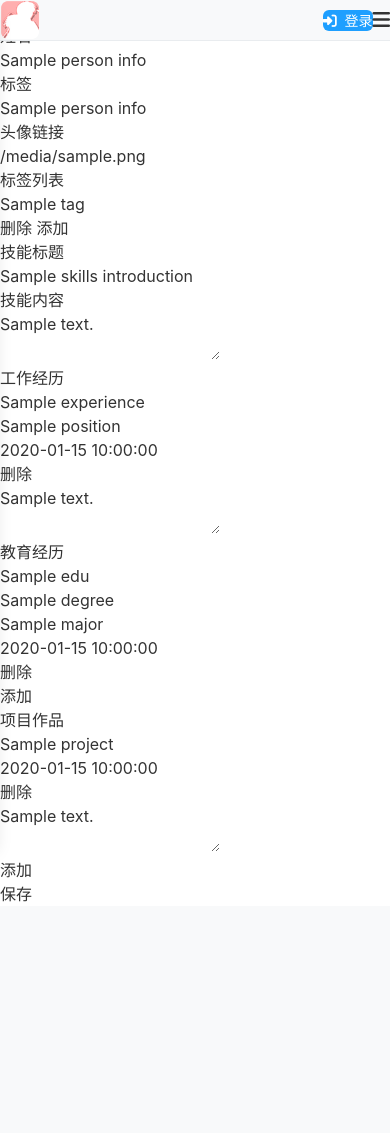
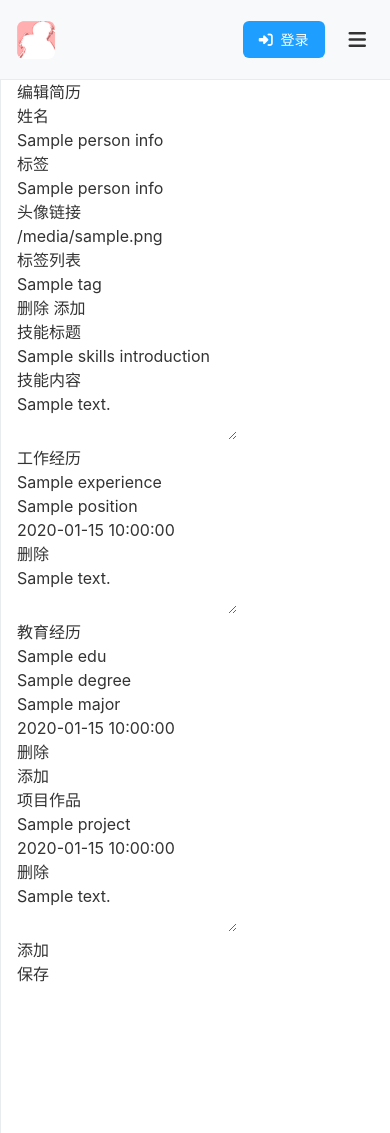
Before and after one commit to kawaicora/sdk_server, a Python web app: template sdk_server/templates/edit_resumex.html in a window 390 px wide. Before the commit the page ends 902 px from the top, so only its background shows below. Run offline with Jinja, Linux system fonts and the light colour scheme; the template is opened without the code that fills it: most values are stand-ins (such as "Sample title", 1, 10 or a date in 2020); some libraries are stand-ins or nearby versions.

Commit message:
更新前端UI样式

```diff
--- a/sdk_server/static/js/Base.js
+++ b/sdk_server/static/js/Base.js
@@ -40,7 +40,7 @@ class Base{
 
 
                 $('.nav-user-login-btn').addClass('hidden');
-                $('.exit-login-btn').removeClass('hidden');
+                // $('.exit-login-btn').removeClass('hidden');
                 $('.nav-user-info').removeClass('hidden');
                 $('.nav-username').text(response.data.display_name);
                 $(".nav-user-info a img")[0].src = response.data.avatar;
--- a/sdk_server/templates/base.html
+++ b/sdk_server/templates/base.html
@@ -17,7 +17,7 @@
 
     <style type="text/css">
         :root {
-            /* 1. 全局字体属性（核心修复：恢复font-family-base，避免空值） */
+            /* 1. 全局字体属性 */
             --font-family-base: -apple-system, BlinkMacSystemFont, 'Segoe UI', Roboto, Oxygen, Ubuntu, Cantarell, 'Microsoft YaHei', sans-serif;
             --font-size-base: 16px;
             --font-size-sm: 14px;
@@ -27,7 +27,7 @@
             --font-weight-medium: 500;
             --font-weight-semibold: 600;
 
-            /* 2. 主题颜色（保留原有，新增登录相关颜色适配） */
+            /* 2. 主题颜色 */
             --dark-bg: #1a1a1a;
             --dark-card: #242424;
             --dark-border: #333;
@@ -44,7 +44,7 @@
             --danger-color: #dc3545; /* 退出按钮颜色 */
             --success-color: #28a745; /* 登录成功相关 */
 
-            /* 3. 登录/退出元素颜色（深浅色适配） */
+            /* 3. 登录/退出元素颜色 */
             --login-btn-bg: var(--accent-color);
             --login-btn-text: #ffffff;
             --login-btn-hover: var(--accent-color-hover);
@@ -56,8 +56,8 @@
             --dark-user-info-text: var(--dark-text);
         }
 
-        /* 全局样式：核心修复——排除Font Awesome图标元素的字体强制覆盖 */
-        *:not([class*="fa-"]):not(.fa):not(.fas):not(.far):not(.fab) {
+        /* 全局样式：应用统一字体属性 */
+        * {
             margin: 0;
             padding: 0;
             box-sizing: border-box;
@@ -67,10 +67,10 @@
             font-weight: var(--font-weight-normal);
         }
 
-        /* 单独给Font Awesome图标设置正确的字体（关键修复） */
+        /* Font Awesome图标专属样式 */
         [class*="fa-"], .fa, .fas, .far, .fab {
             font-family: "Font Awesome 6 Free" !important;
-            font-weight: 900 !important; /* Solid样式需要900权重 */
+            font-weight: 900 !important;
             font-style: normal;
             font-variant: normal;
             text-rendering: auto;
@@ -79,10 +79,10 @@
 
         body {
             min-height: 100vh;
-            padding-top: 60px; /* 顶部导航高度 */
             background-color: var(--light-bg);
             color: var(--light-text);
             z-index: 1;
+            /* 移除body的max-width，交给layout-container控制 */
         }
 
         /* 深色模式全局样式 */
@@ -91,17 +91,62 @@
             color: var(--dark-text);
         }
 
-        /* PC端：给侧边菜单留左侧空间 */
-        @media (min-width: 768px) {
-            body {
-                padding-left: 64px;
+        /* 核心：布局容器（PC居中+移动端并列） */
+        .layout-container {
+            display: flex;
+            max-width: 1200px;
+            min-height: calc(100vh - 80px); /* 减去顶部导航80px，避免滚动条 */
+            margin: 0 auto;
+            padding-top: 80px; /* 匹配顶部导航高度 */
+            width: 100%;
+        }
+
+        /* 侧边菜单核心样式（统一PC/移动端） */
+        .sidebar-menu {
+            background-color: var(--light-card) !important;
+            width: 64px; /* PC端固定宽度 */
+            flex-shrink: 0; /* 禁止收缩 */
+            overflow: hidden; /* 隐藏溢出，配合宽度动画 */
+            transition: width 0.3s ease-in-out; /* 宽度动画 */
+            border-right: 1px solid var(--light-border);
+        }
+        .dark .sidebar-menu {
+            background-color: var(--dark-card) !important;
+            border-right-color: var(--dark-border);
+        }
+
+        /* 主内容区域（占满剩余宽度） */
+        .main-content {
+            flex: 1; /* 移动端/PC端都占剩余宽度 */
+            padding: 0 16px;
+        }
+
+        /* 移动端适配（<768px） */
+        @media (max-width: 767px) {
+            .sidebar-menu {
+                width: 0; /* 移动端默认隐藏（宽度0） */
+            }
+            /* 移动端展开侧边栏时的遮罩（仅遮罩主内容） */
+            .sidebar-overlay {
+                position: absolute;
+                top: 0;
+                right: 0;
+                bottom: 0;
+                left: 0px;
+                background: rgba(0,0,0,0.5);
+                z-index: 3;
             }
         }
 
-        /* 移动端：无左侧padding */
-        @media (max-width: 767px) {
-            body {
-                padding-left: 0;
+        /* PC端适配（≥768px） */
+        @media (min-width: 768px) {
+            /* PC端隐藏菜单按钮和关闭按钮 */
+            .nav-menu-btn, .sidebar-close-btn {
+                display: none !important;
+            }
+            /* PC端隐藏遮罩层 */
+            .sidebar-overlay {
+                display: none !important;
             }
         }
 
@@ -148,18 +193,7 @@
             color: white;
         }
 
-        /* 关键修复：侧边菜单强制不透明背景 */
-        .sidebar-menu {
-            background-color: var(--light-card) !important;
-            opacity: 1 !important;
-            z-index: 50 !important;
-        }
-        .dark .sidebar-menu {
-            background-color: var(--dark-card) !important;
-        }
-
-        /* 2. 登录/退出相关元素样式优化（核心：深浅色颜色反转适配） */
-        /* 登录按钮 */
+        /* 登录/退出相关元素样式 */
         .nav-user-login-btn {
             background-color: var(--login-btn-bg) !important;
             color: var(--login-btn-text) !important;
@@ -170,11 +204,10 @@
             background-color: var(--login-btn-hover) !important;
         }
         .nav-user-login-btn i {
-            color: inherit !important; /* 图标继承按钮文字颜色 */
+            color: inherit !important;
             font-size: inherit !important;
         }
 
-        /* 退出按钮 */
         .exit-login-btn {
             color: var(--logout-btn-text) !important;
             font-size: var(--font-size-sm) !important;
@@ -247,7 +280,7 @@
             display:none !important;
         }
 
-        /* 辅助：小字体工具类 */
+        /* 辅助工具类 */
         .text-sm {
             font-size: var(--font-size-sm) !important;
         }
@@ -263,13 +296,11 @@
     </style>
 
     <script>
-        // 修复：Tailwind配置移除CSS变量，改用静态值（避免解析报错）
         tailwind.config = {
             mode: 'jit',
             darkMode: 'class',
             theme: {
                 extend: {
-                    // 静态值定义（和CSS变量保持一致，避免样式不一致）
                     fontFamily: {
                         'base': ['-apple-system', 'BlinkMacSystemFont', 'Segoe UI', 'Roboto', 'Oxygen', 'Ubuntu', 'Cantarell', 'Microsoft YaHei', 'sans-serif'],
                     },
@@ -307,9 +338,9 @@
 </head>
 
 <body>
-    <!-- 顶部条状导航栏 -->
-    <nav class="main-nav fixed top-0 left-0 right-0 z-40 bg-light-card dark:bg-dark-card border-b border-light-border dark:border-dark-border h-15">
-        <div class="container mx-auto h-full flex items-center justify-between px-4">
+    <!-- 顶部导航栏（固定高度80px） -->
+    <nav class="main-nav fixed top-0 left-0 right-0 z-50 bg-light-card dark:bg-dark-card border-b border-light-border dark:border-dark-border h-[80px]">
+        <div class="container h-full flex items-center justify-between px-4 mx-auto">
             <!-- 左侧Logo -->
             <div class="flex items-center h-full">
                 <a href="/" class="flex items-center">
@@ -319,17 +350,17 @@
 
             <!-- 右侧：登录按钮 + 用户信息 + 菜单触发按钮 -->
             <div class="flex items-center space-x-4">
-                <!-- 退出按钮：优化图标和颜色适配 -->
+                <!-- 退出按钮 -->
                 <button class="exit-login-btn hidden px-4 py-2 rounded-md transition-colors">
                     <i class="fa-solid fa-right-from-bracket mr-1"></i> 退出
                 </button>
 
-                <!-- 登录按钮：优化图标和颜色适配 -->
+                <!-- 登录按钮 -->
                 <a href="/?page_id=8" class="nav-user-login-btn hidden px-4 py-2 rounded-md transition-colors text-sm font-medium">
                     <i class="fa-solid fa-right-to-bracket mr-1"></i> 登录
                 </a>
 
-                <!-- 登录后用户信息下拉：优化文字和图标颜色 -->
+                <!-- 登录后用户信息下拉 -->
                 <div class="nav-user-info hidden dropdown relative">
                     <a href="javascript:;" class="flex items-center space-x-2 px-2 py-1 rounded-md hover:bg-gray-200 dark:hover:bg-gray-700 transition-colors" tabindex="0">
                         <img src="/static/img/default_avatar.gif" class="h-8 w-8 rounded-full" alt="头像">
@@ -352,24 +383,23 @@
                     </div>
                 </div>
 
-                <!-- 侧边菜单触发按钮：颜色适配 -->
-                <button class="nav-menu-btn p-2 md:hidden" aria-label="打开侧边菜单">
+                <!-- 侧边菜单触发按钮（仅移动端显示） -->
+                <button class="nav-menu-btn p-2" aria-label="打开侧边菜单">
                     <i class="fa-solid fa-bars text-xl"></i>
                 </button>
             </div>
         </div>
     </nav>
 
+    <!-- 核心：布局容器（侧边栏+主内容） -->
+    <div class="layout-container">
         <!-- 侧边菜单 -->
-    <div class="sidebar-menu fixed top-0 left-0 h-screen w-64 border-r border-light-border dark:border-dark-border z-50
-                md:translate-x-0
-                -translate-x-full
-                transition-transform duration-300 ease-in-out shadow-lg" tabindex="-1">
+        <div class="sidebar-menu" tabindex="-1">
             <div class="p-4 h-full flex flex-col">
                 <!-- 菜单标题 + 移动端关闭按钮 -->
                 <div class="flex items-center justify-between mb-6 mt-4">
                     <h2 class="text-lg font-semibold">主导航</h2>
-                <button class="sidebar-close-btn text-gray-500 dark:text-gray-400 hover:text-gray-700 dark:hover:text-gray-200 md:hidden" aria-label="关闭侧边菜单">
+                    <button class="sidebar-close-btn text-gray-500 dark:text-gray-400 hover:text-gray-700 dark:hover:text-gray-200" aria-label="关闭侧边菜单">
                         <i class="fa-solid fa-xmark text-xl"></i>
                     </button>
                 </div>
@@ -453,11 +483,16 @@
             </div>
         </div>
 
-    <!-- 移动端遮罩层 -->
-    <div class="sidebar-overlay fixed inset-0 bg-black bg-opacity-50 z-40 hidden md:hidden transition-opacity duration-300"></div>
+        <!-- 主内容区域（新增容器，占满剩余宽度） -->
+        <div class="main-content">
+            <!-- 移动端遮罩层（仅遮罩主内容） -->
+            <div class="sidebar-overlay hidden transition-opacity duration-300"></div>
 
             {% block header %}{% endblock %}
             {% block content %}{% endblock %}
+        </div>
+    </div>
+
     {% block footer %}{% endblock %}
 
     <script type="text/javascript">
@@ -494,37 +529,55 @@
             // 初始化主题
             initTheme();
 
-            // 移动端侧边菜单逻辑
+            // 移动端侧边菜单逻辑（宽度动画）
             const $sidebar = $('.sidebar-menu');
             const $overlay = $('.sidebar-overlay');
             const $menuBtn = $('.nav-menu-btn');
             const $closeBtn = $('.sidebar-close-btn');
+            const SIDEBAR_WIDTH = '500px'; // 侧边栏展开宽度
 
+            // 打开侧边菜单（宽度展开）
             $menuBtn.on('click', function() {
-                $sidebar.removeClass('-translate-x-full').addClass('translate-x-0');
-                $overlay.removeClass('hidden');
+                $sidebar.css('width', SIDEBAR_WIDTH);
+                // $overlay.removeClass('hidden');
                 $('body').addClass('overflow-hidden');
             });
 
+            // 关闭侧边菜单（宽度收缩为0）
             function closeSidebar() {
-                $sidebar.removeClass('translate-x-0').addClass('-translate-x-full');
+                $sidebar.css('width', '0');
                 $overlay.addClass('hidden');
                 $('body').removeClass('overflow-hidden');
             }
+
+            // 绑定关闭事件
             $closeBtn.on('click', closeSidebar);
             $overlay.on('click', closeSidebar);
 
+            // 初始化移动端侧边栏为关闭状态
+            if ($(window).width() < 768) {
+                closeSidebar();
+            }
 
+            // 窗口大小变化时适配
+            $(window).resize(function() {
+                if ($(window).width() >= 768) {
+                    $sidebar.css('width', SIDEBAR_WIDTH); // PC端强制展开
+                    $overlay.addClass('hidden');
+                    $('body').removeClass('overflow-hidden');
+                } else {
+                    closeSidebar(); // 移动端默认关闭
+                }
+            });
         });
 
-        // 修复：增加Base对象容错，避免未定义时报错
+        // Base对象容错
         document.addEventListener("DOMContentLoaded", function() {
             // 初始化登录状态UI
             $('.nav-user-login-btn').removeClass('hidden');
             $('.exit-login-btn').addClass('hidden');
             $('.nav-user-info').addClass('hidden');
 
-            // 容错：检查Base是否存在，避免报错
             if (typeof Base !== 'undefined' && Base.inst) {
                 Base.inst().GetUserInfo();
             } else {
@@ -532,9 +585,8 @@
             }
         });
 
-        // 修复：监听消息时增加Base容错
+        // 监听消息容错
         window.addEventListener('message', function(event) {
-            // 容错：Base未定义时直接返回
             if (typeof Base === 'undefined' || !Base.inst) {
                 console.warn('Base对象未定义，忽略消息：', event.data);
                 return;
```
Also changed, not shown: sdk_server/templates/chat.html (+5 -5 lines). Lines whose indentation alone changed are shown as unchanged.
